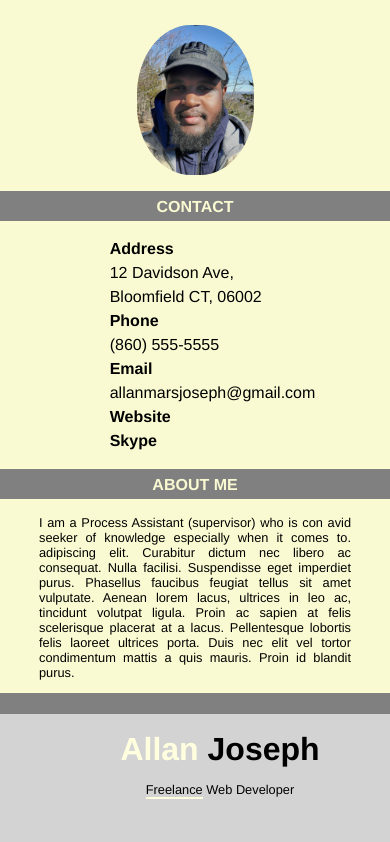
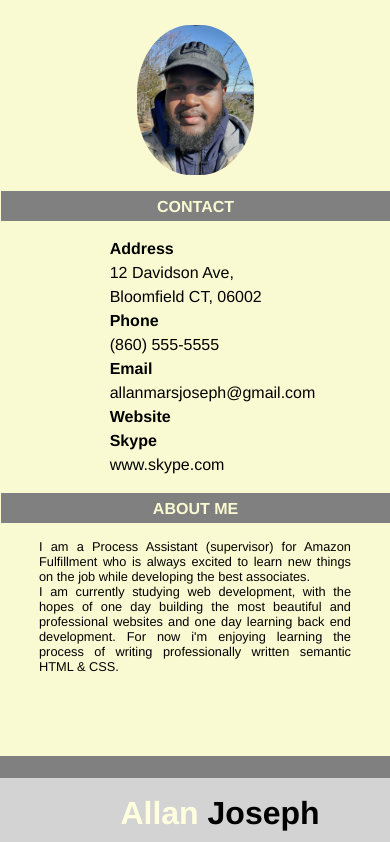
Before and after one commit to mars720/out-there, a plain HTML site: page P2_01_webpage.html in a window 390 px wide. Shown: the top 842 px of the page. Drawn offline with Linux system fonts and the light colour scheme; files whose address does not match are found by name.

Commit message:
Responsiveness Changes for tablets/ipads

```diff
--- a/P2_01_webpage.html
+++ b/P2_01_webpage.html
@@ -29,12 +29,16 @@
               <li><strong><a href="http://www.google.com">Phone</a></Strong> <br>(860) 555-5555</li>
               <li><strong>Email</strong><br><a href=" mailto: allanmarsjoseph@gmail.com">allanmarsjoseph@gmail.com</a> </li>
               <li><strong>Website</strong></li>
-              <li><strong>Skype</strong></li>
+              <li><strong>Skype</strong> <br>www.skype.com</li>
             </ul>
             <h3 class="contactHeaders">About Me</h3>
-            <p id="about"> I am a Process Assistant (supervisor) who is con avid seeker of knowledge especially when it comes to. adipiscing elit. Curabitur dictum nec libero ac consequat. Nulla facilisi. Suspendisse eget imperdiet purus. Phasellus faucibus feugiat tellus sit amet vulputate. Aenean lorem lacus, ultrices in leo ac, tincidunt volutpat ligula. Proin ac sapien at felis scelerisque placerat at a lacus. Pellentesque lobortis felis laoreet ultrices porta. Duis nec elit vel tortor condimentum mattis a quis mauris. Proin id blandit purus. </p>
+            <p id="about"> I am a Process Assistant (supervisor) for Amazon Fulfillment who is always excited to learn new things on the job while developing the best associates.
+              <br> I am currently studying web development, with the hopes of one day building the most beautiful and
+              professional websites and one day learning back end development. For now i'm enjoying learning the process of writing professionally written
+               semantic HTML & CSS.
+              <br> </p>
           </section>
-          <section id="test">
+          <section id="hobbies-section">
             <h3 class="contactHeaders" id="hobbies">Hobbies</h3>
             <ul id="hobby-icons">
               <li><i class="fas fa-football-ball fa-2x"></i></li>
@@ -55,7 +59,7 @@
         <secton id="capital">
           <div class="years"><i class="far fa-dot-circle dotCircle"></i> 2014 - 2015</div>
             <p class="info-headers">CAPITAL COMMUNITY </p>
-            <p class="infoHeaders-content">Lorem ipsum dolor sit amet, consectetur adipiscing elit. Curabitur dictum nec libero ac consequat. Nulla facilisi. Suspendisse eget imperdiet Lorem ipsum dolor sit amet, consectetur adipiscing elit. Curabitur dictum nec libero ac consequat. Nulla facilisi. Suspendisse eget imperdiet</p>
+            <p class="infoHeaders-content">Lorem ipsum dolor sit amet, consectetur adipiscing elit. Curabitur dictum nec libero ac consequat. Nulla facilisi. Suspendisse eget imperdiet Lorem ipsum dolor sit amet, consectetur adipiscing elit. Curabitur dictum nec libero.</p>
         </secton>
         <section id="openclassrooms">
           <div class="years">
--- a/P2_CSS.css
+++ b/P2_CSS.css
@@ -57,14 +57,18 @@ a :hover {
   padding-bottom: 5px;
   color: lightgoldenrodyellow;
   text-transform: uppercase;
+  border-left: solid lightgoldenrodyellow .1px;
 }
 
 #about {
   text-align: justify;
   padding-left: 10%;
   padding-right: 10%;
+  margin-bottom: 20%;
 }
-
+#hobbies-section {
+  height: .5vh;
+}
 .contact-section p {
   text-align: center;
   padding-left: 8px;
@@ -75,6 +79,8 @@ a :hover {
   list-style: none;
   line-height: 1.5em;
   padding-right: 5px;
+  margin-top: 15%;
+  margin-bottom: 15%;
 }
 #hobby-icons {
   list-style: none;
```
